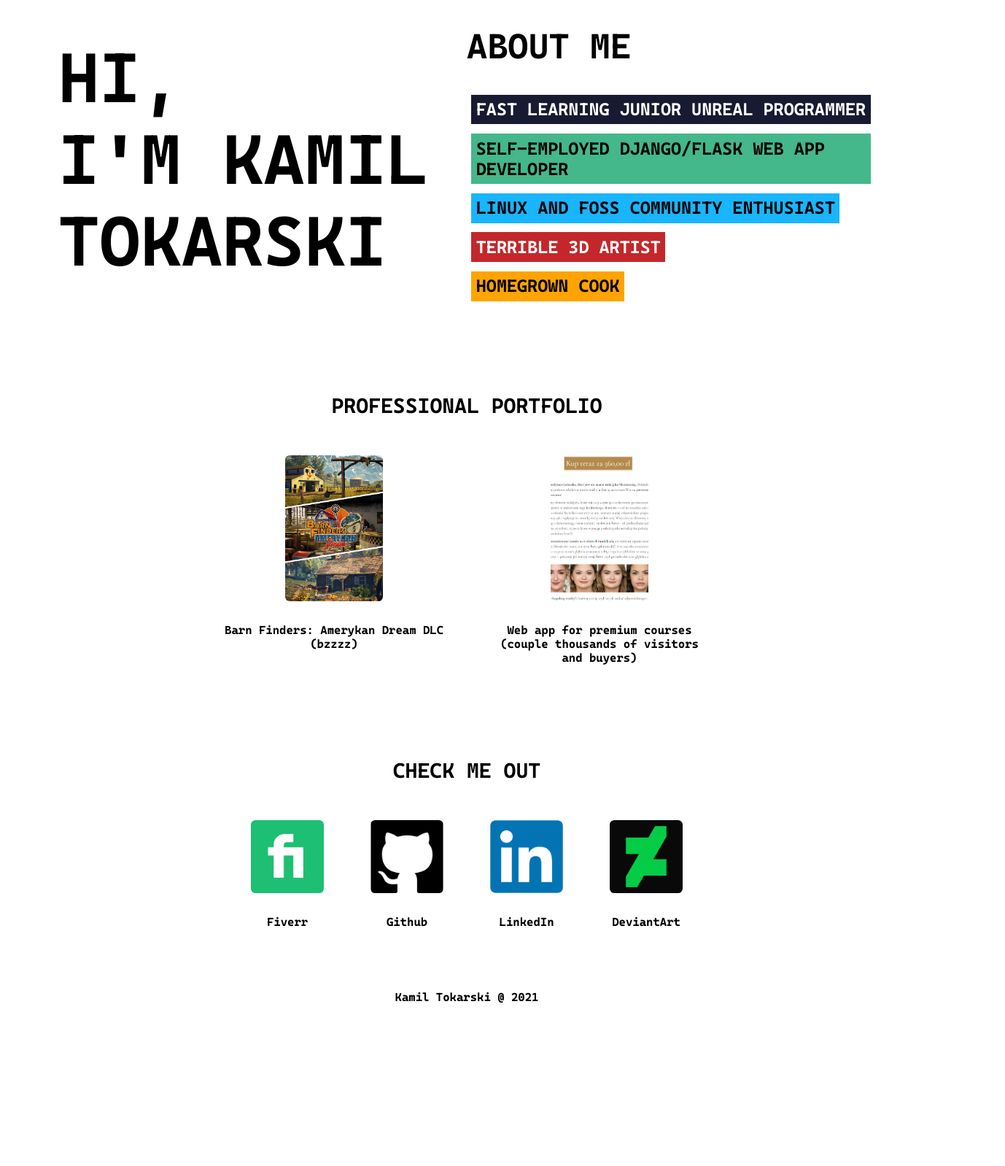
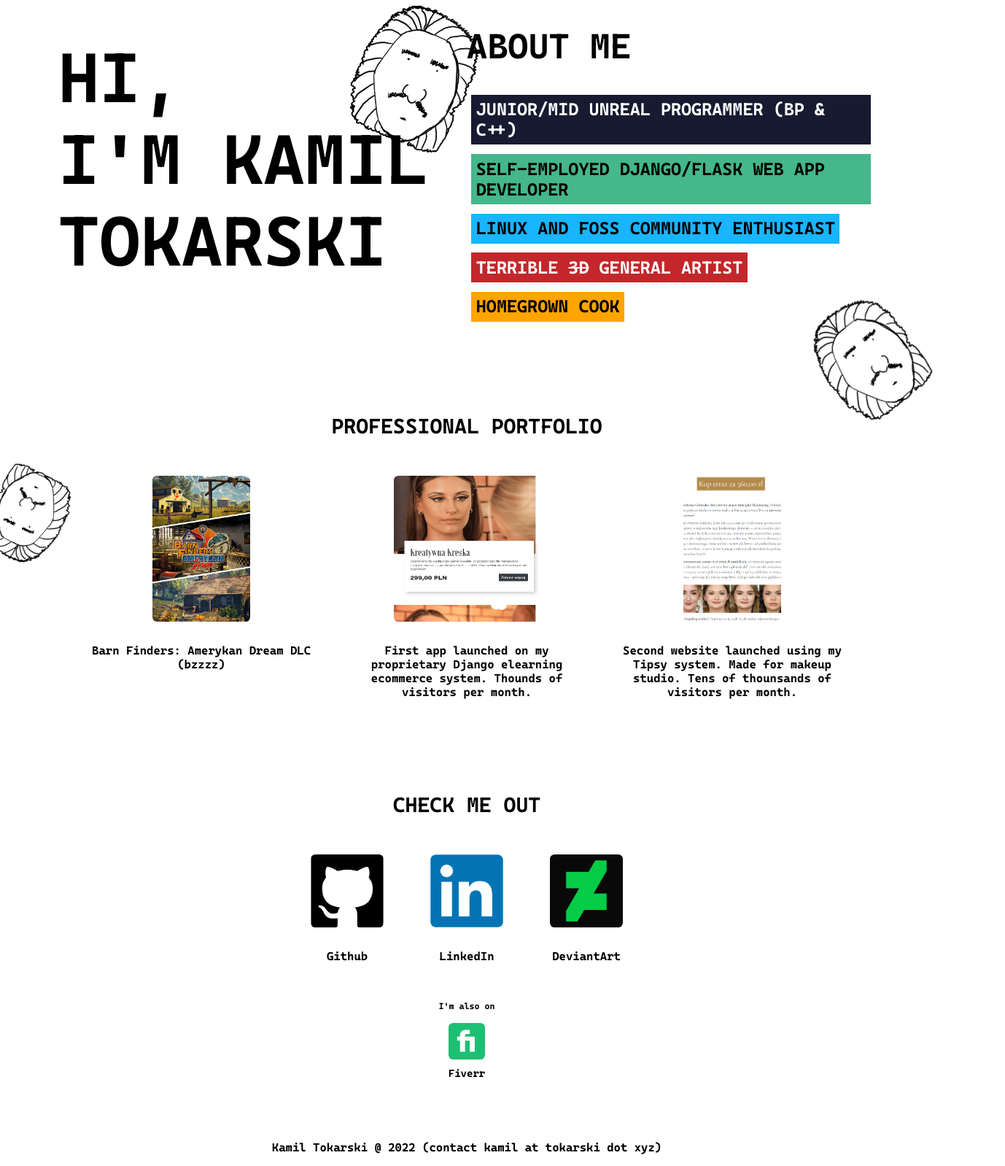
Before and after one commit to ktxyz/ktxyz.github.io, a plain HTML site: page index.html in a window 1280 px wide. Shown: the part 29-1627 px from the top of the page at 73% size, 1378 px wide, since content can reach past the window. Before the commit the page ends 1421 px from the top, so only its background shows below. Drawn offline with Linux system fonts and the light colour scheme.

Commit message:
Put out the changes

```diff
--- a/index.html
+++ b/index.html
@@ -7,12 +7,18 @@
     <meta name="viewport" content="width=device-width, initial-scale=1.0">
     <title>Hi, I'm Kamil</title>
 
-    <link rel="icon" type="image/png" href="assets/icon.png"/>
+    <link rel="icon" type="image/png" href="assets/AVATAR_TR.png" />
     <link rel="stylesheet" type="text/css" href="style.css">
 </head>
 
 <body>
     <div class="flex-container">
+        <div class="sketches sketches-white">
+            <img src="assets/AVATAR_TR.png" class="img-fluid img-1-white" alt="">
+            <img src="assets/AVATAR_TR.png" class="img-fluid img-4-white" alt="">
+            <img src="assets/AVATAR_TR.png" class="img-fluid img-6-white" alt="">
+            <!-- <img src="assets/AVATAR_TR.png" class="img-fluid img-7-white" alt=""> -->
+        </div>
         <div class="huge-text">
             <h1>HI,</h1>
             <h1>I'M KAMIL</h1>
@@ -23,13 +29,13 @@
             <h1>ABOUT ME</h1>
 
             <ul>
-                <li class="ue4">FAST LEARNING JUNIOR UNREAL PROGRAMMER</li>
+                <li class="ue4">JUNIOR/MID UNREAL PROGRAMMER (BP & C++)</li>
                 <br>
                 <li class="django">SELF-EMPLOYED DJANGO/FLASK WEB APP DEVELOPER</li>
                 <br>
                 <li class="linux">LINUX AND FOSS COMMUNITY ENTHUSIAST</li>
                 <br>
-                <li class="artist">TERRIBLE 3D ARTIST</li>
+                <li class="artist">TERRIBLE <strike>3D</strike> GENERAL ARTIST</li>
                 <br>
                 <li class="cook">HOMEGROWN COOK</li>
             </ul>
@@ -39,16 +45,25 @@
     <div class="check">
         <h1>PROFESSIONAL PORTFOLIO</h1>
         <div class="links-arr">
-            <a target="_blank" href="https://store.steampowered.com/app/1424060/BarnFinders_Amerykan_Dream/" class="link link2">
+            <a target="_blank" href="https://store.steampowered.com/app/1424060/BarnFinders_Amerykan_Dream/"
+                class="link link2">
                 <div>
                     <img src="assets/dlc.png" alt="Poster for Barn Finders: Amerykan Dream DLC">
                     <h5>Barn Finders: Amerykan Dream DLC (bzzzz)</h5>
                 </div>
             </a>
+            <a target="_blank" href="https://klaudiajozwiak.eu" class="link link3">
+                <div>
+                    <img src="assets/chrome-capture.jpg" alt="Screenshot of klaudiajozwiak">
+                    <h5>First app launched on my proprietary Django elearning ecommerce system. Thounds of visitors per
+                        month.</h5>
+                </div>
+            </a>
             <a target="_blank" href="https://szkolenie.smperfekcja.pl/maxi-brow-expert" class="link link2">
                 <div>
-                    <img src="assets/szkolenie.png" alt="Screenshot of my webapp">
-                    <h5>Web app for premium courses (couple thousands of visitors and buyers)</h5>
+                    <img src="assets/szkolenie.png" alt="Screenshot of my smperfekcja">
+                    <h5>Second website launched using my Tipsy system. Made for makeup studio. Tens of thounsands of
+                        visitors per month.</h5>
                 </div>
             </a>
         </div>
@@ -57,12 +72,6 @@
     <div class="check">
         <h1>CHECK ME OUT</h1>
         <div class="links-arr">
-            <a target="_blank" href="https://www.fiverr.com/kt_xyz" class="link">
-                <div>
-                    <img src="assets/fiverr.png" alt="Fiverr Logo">
-                    <h5>Fiverr</h5>
-                </div>
-            </a>
             <a target="_blank" href="https://www.github.com/ktxyz" class="link">
                 <div>
                     <img src="assets/github.png" alt="Github Logo">
@@ -82,12 +91,21 @@
                 </div>
             </a>
         </div>
+        <h5 style="margin-bottom: 0;">I'm also on</h5>
+        <div class="links-arr links-arr-small">
+            <a target="_blank" href="https://www.fiverr.com/kt_xyz" class="link">
+                <div>
+                    <img src="assets/fiverr.png" alt="Fiverr Logo">
+                    <h5>Fiverr</h5>
+                </div>
+            </a>
+        </div>
     </div>
 
     <br>
     <br>
     <footer>
-        Kamil Tokarski @ 2021
+        Kamil Tokarski @ 2022 (contact kamil at tokarski dot xyz)
     </footer>
 </body>
 
--- a/style.css
+++ b/style.css
@@ -1,20 +1,21 @@
-html, body {
+html,
+body {
     padding: 0;
-    margin: 0;
+    margin : 0;
 }
 
 @font-face {
     font-family: CascadiaAsset;
-    src: url('assets/CascadiaCode.woff2'),
-         url('assets/CascadiaCode.ttf') format('truetype');
+    src        : url('assets/CascadiaCode.woff2'),
+        url('assets/CascadiaCode.ttf') format('truetype');
 }
 
 .flex-container {
-    display: flex;
+    display        : flex;
     justify-content: space-evenly;
 }
 
-.flex-container > div {
+.flex-container>div {
     width: 50vw;
 }
 
@@ -22,36 +23,36 @@ html, body {
     font-size: 3rem;
 
     margin-left: 5rem;
-    margin-top: 5rem;
+    margin-top : 5rem;
 
     font-family: 'CascadiaAsset', 'Ubuntu Mono', "Consolas", "Courier New", monospace;
 }
 
-.huge-text > h1 {
+.huge-text>h1 {
     margin: 0;
 }
 
 .about-list {
     font-weight: 900;
 
-    font-size: 1.5rem;
+    font-size   : 1.5rem;
     margin-right: 5rem;
-    margin-top: 2rem;
+    margin-top  : 2rem;
 
     font-family: 'CascadiaAsset', 'Ubuntu Mono', "Consolas", "Courier New", monospace;
 
 }
 
-.about-list > ul {
+.about-list>ul {
     list-style: none;
-    padding: 0;
+    padding   : 0;
 }
 
-.about-list > ul > li {
-    padding: .4rem;
-    margin: .4rem;
+.about-list>ul>li {
+    padding   : .4rem;
+    margin    : .4rem;
     background: #adadad;
-    display: inline-block;
+    display   : inline-block;
 
     font-weight: 900 !important;
 }
@@ -61,7 +62,7 @@ html, body {
 
     text-align: center;
     margin-top: 6rem;
-    font-size: .9rem;
+    font-size : .9rem;
 
     font-family: 'CascadiaAsset', 'Ubuntu Mono', "Consolas", "Courier New", monospace;
 }
@@ -72,23 +73,23 @@ html, body {
         display: block;
     }
 
-    .flex-container > div {
+    .flex-container>div {
         width: unset;
     }
 
-    .huge-text{
-        margin: 0;
-        margin: auto;
+    .huge-text {
+        margin    : 0;
+        margin    : auto;
         margin-top: 3rem;
-        font-size: 2.7rem;
+        font-size : 2.7rem;
 
 
         text-align: center;
     }
 
     .about-list {
-        max-width: 600px;
-        margin: auto;
+        max-width : 600px;
+        margin    : auto;
         margin-top: 4rem;
     }
 
@@ -100,7 +101,8 @@ html, body {
 
 .ue4 {
     background: rgb(23, 26, 49) !important;
-    color: white;;
+    color     : white;
+    ;
 }
 
 .django {
@@ -112,7 +114,7 @@ html, body {
 }
 
 .artist {
-    color: white;
+    color     : white;
     background: #C3272B !important;
 }
 
@@ -122,58 +124,118 @@ html, body {
 
 
 .links-arr {
-    display: flex;
+    display        : flex;
     justify-content: center;
-    flex-wrap: wrap;
+    flex-wrap      : wrap;
 }
 
-.link > div {
-    margin: 2rem;
+.link>div {
+    margin   : 2rem;
     max-width: 300px;
 }
 
 .link,
-.link > div > h5,
-.link:hover > div > h5,
-.link:focus > div > h5,
-.link:active > div > h5 {
+.link>div>h5,
+.link:hover>div>h5,
+.link:focus>div>h5,
+.link:active>div>h5 {
     text-decoration: none;
-    color: black;
+    color          : black;
 }
 
 
-.link > div > h5 {
-    font-size: 1rem;
-    font-weight: 900;;
+.link>div>h5 {
+    font-size  : 1rem;
+    font-weight: 900;
     font-family: 'CascadiaAsset', 'Ubuntu Mono', "Consolas", "Courier New", monospace;
 
 }
 
-.link > div > img {
+.link>div>img {
     border-radius: .4rem;
-    max-width: 100px;
-    max-height: 100px;
-    transition: all .2s ease-in-out;
+    max-width    : 100px;
+    max-height   : 100px;
+    transition   : all .2s ease-in-out;
 }
 
-.link:hover > div > img {
+.links-arr-small .link {
+    margin-top: -1rem;
+}
+
+.links-arr-small h5 {
+    margin-top: .5rem;
+}
+
+.links-arr-small .link>div>img {
+    border-radius: .4rem;
+    max-width    : 50px;
+    max-height   : 50px;
+    transition   : all .2s ease-in-out;
+}
+
+.links-arr-small .link>div>h5 {
+    font-size: .9rem;
+}
+
+.link:hover>div>img {
     transform: scale(1.2);
 }
 
-.link2 > div > img {
+.link2>div>img {
     border-radius: .4rem;
-    max-width: 200px;
-    max-height: 200px;
-    transition: all .2s ease-in-out;
+    max-width    : 200px;
+    max-height   : 200px;
+    transition   : all .2s ease-in-out;
 }
 
-.link2:hover > div > img {
+
+.link3>div>img {
+    border-radius: .4rem;
+    min-width    : 200px;
+    min-height   : 200px;
+    max-width    : 200px;
+    max-height   : 200px;
+    transition   : all .2s ease-in-out;
+}
+
+.link2:hover>div>img {
     transform: scale(2);
 }
 
 footer {
-    text-align: center;
+    text-align : center;
     font-family: 'CascadiaAsset', 'Ubuntu Mono', "Consolas", "Courier New", monospace;
     font-weight: 900;
-    padding: 1rem;
+    padding    : 1rem;
 }
+
+
+.flex-container {
+    position: relative;
+}
+
+.sketches {
+    position: absolute;
+    left    : 0;
+
+    z-index: -1;
+}
+
+.img-fluid {
+    max-width: calc(min(50vw, 300px));
+}
+
+.img-1-white {
+    transform: translateX(420px) rotate(26deg);
+}
+
+.img-4-white {
+    max-width: calc(min(50vw, 250px));
+    transform: translate(calc(80vw - 250px), 350px) rotate(-36deg);
+}
+
+
+.img-6-white {
+    max-width: calc(min(50vw, 200px));
+    transform: translate(-5vw, 320px) rotate(-150deg);
+}
```
Also changed, not shown: assets/AVATAR.png (added), assets/AVATAR_INV.png (added), assets/AVATAR_TR.png (added), assets/Sketch1_TR.png (added), assets/chrome-capture.jpg (added).
